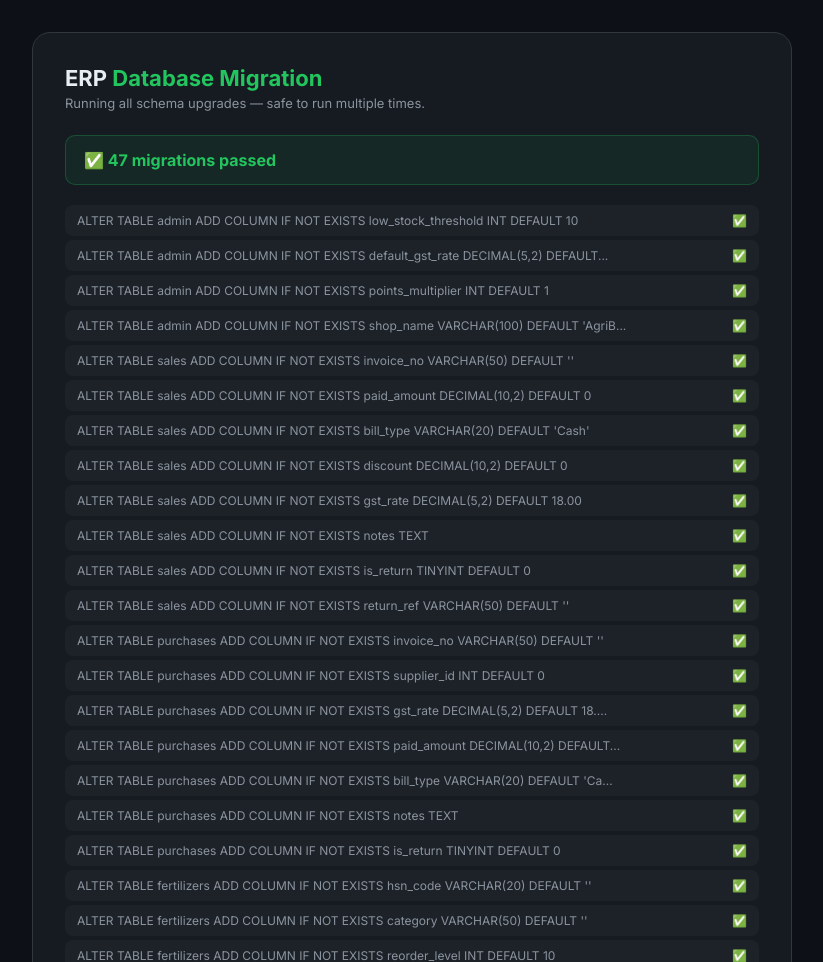
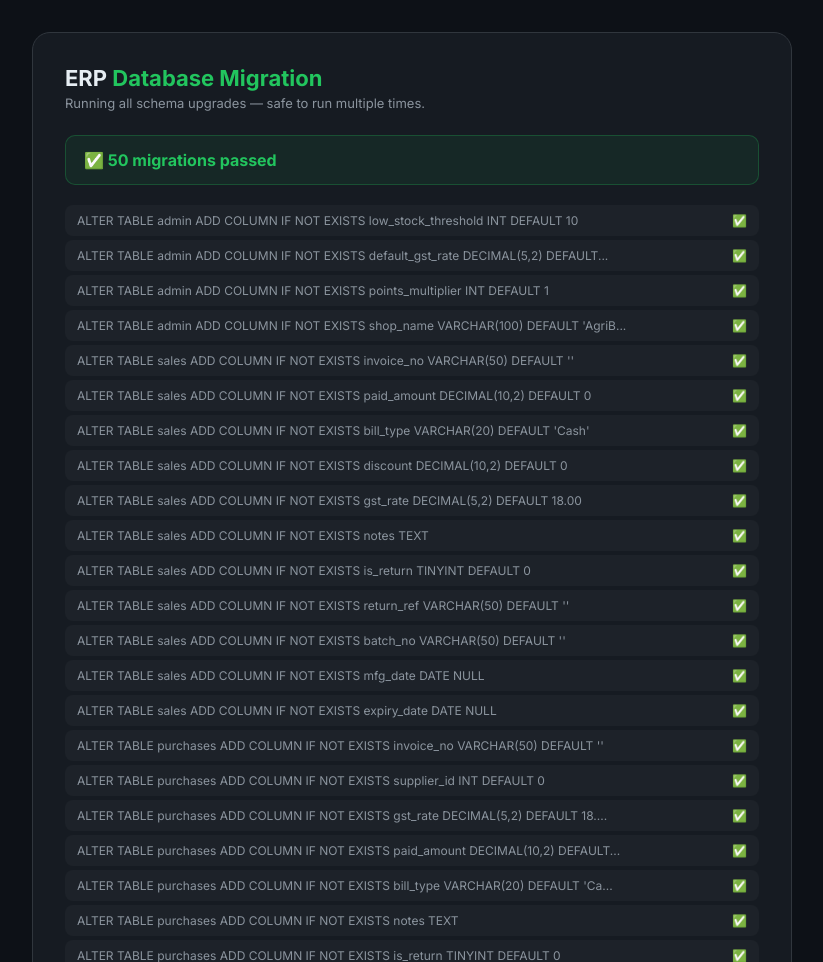
Before and after one commit to ajaydaripally9/agribiz, a PHP site: page /erp_migrate.php in a window 1280 px wide. Shown: the top 962 px of the page, without its empty margins (228-1051 px from the left). Run offline with PHP 8.4, Linux system fonts and the light colour scheme; a user stored in the database is signed in.

Commit message:
Fix missing sales table columns in DB migrations

```diff
--- a/erp_migrate.php
+++ b/erp_migrate.php
@@ -24,6 +24,9 @@ $migrations = [
     "ALTER TABLE sales ADD COLUMN IF NOT EXISTS notes TEXT",
     "ALTER TABLE sales ADD COLUMN IF NOT EXISTS is_return TINYINT DEFAULT 0",
     "ALTER TABLE sales ADD COLUMN IF NOT EXISTS return_ref VARCHAR(50) DEFAULT ''",
+    "ALTER TABLE sales ADD COLUMN IF NOT EXISTS batch_no VARCHAR(50) DEFAULT ''",
+    "ALTER TABLE sales ADD COLUMN IF NOT EXISTS mfg_date DATE NULL",
+    "ALTER TABLE sales ADD COLUMN IF NOT EXISTS expiry_date DATE NULL",
     // Purchases table
     "ALTER TABLE purchases ADD COLUMN IF NOT EXISTS invoice_no VARCHAR(50) DEFAULT ''",
     "ALTER TABLE purchases ADD COLUMN IF NOT EXISTS supplier_id INT DEFAULT 0",
```
